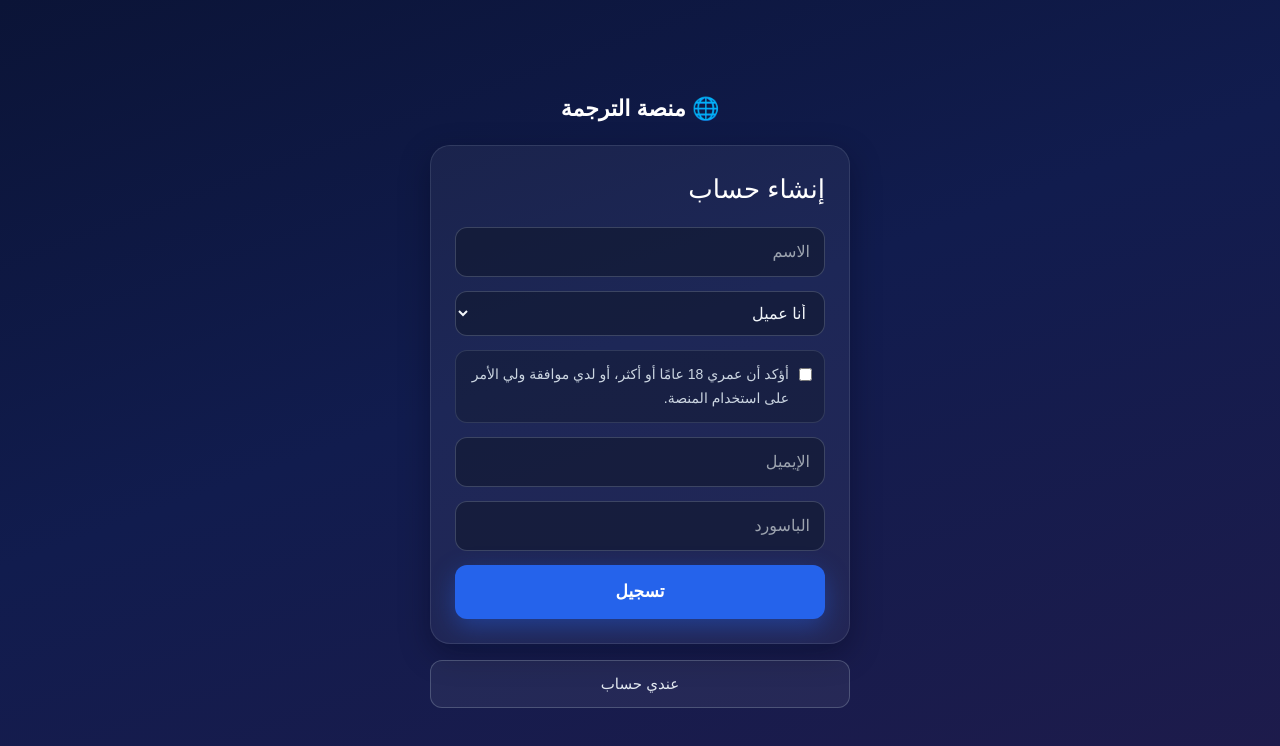
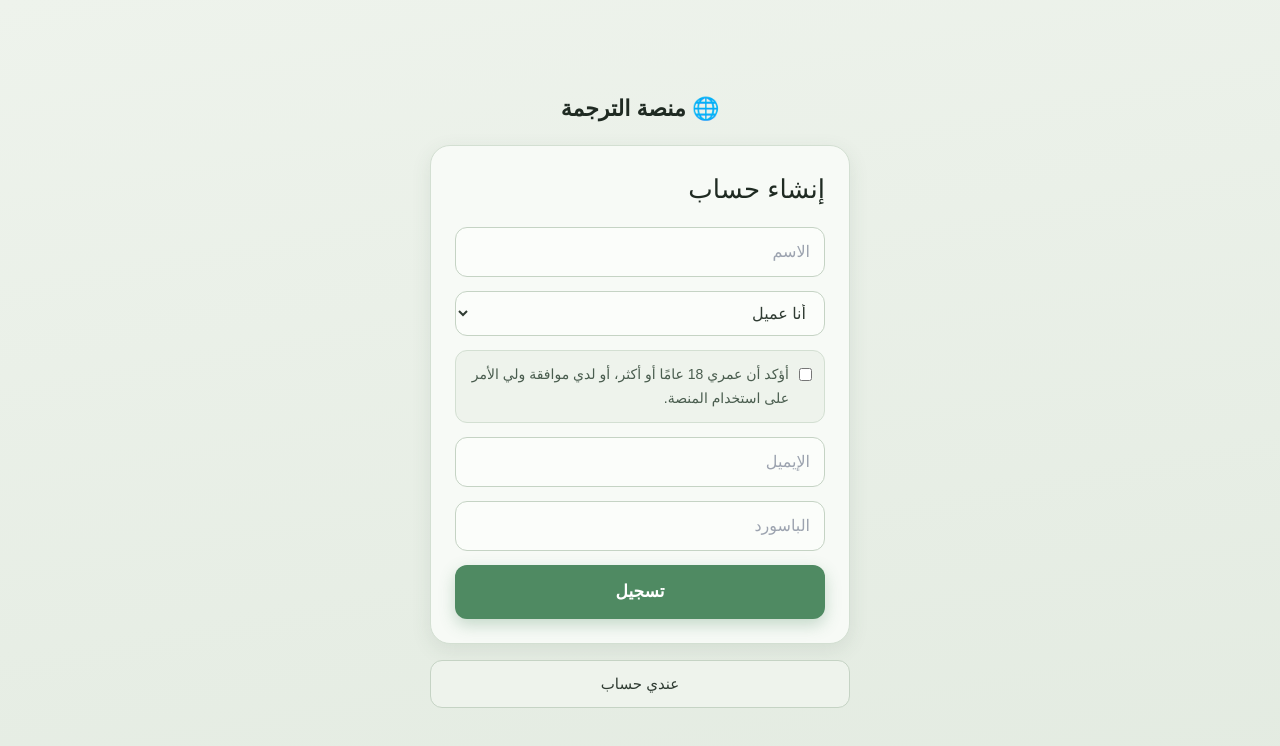
Before and after one commit to nayela238-arch/stackblitz-starters-aekd3hik, a Next.js app: page /login in a window 1280 px wide. Both pictures are taken after a click on the button "معنديش حساب". Shown: the top 746 px of the page. Built offline with nearby package versions, Linux system fonts and the light colour scheme; no server answers.

Commit message:
Update page.js

```diff
--- a/app/login/page.js
+++ b/app/login/page.js
@@ -51,9 +51,9 @@ export default function Login() {
     boxSizing: 'border-box',
     padding: '12px 14px',
     borderRadius: 12,
-    border: '1px solid rgba(148, 163, 184, 0.3)',
-    background: 'rgba(15, 23, 42, 0.55)',
-    color: '#f1f5f9',
+    border: '1px solid #c5d3c4',
+    background: '#fbfdfa',
+    color: '#2f3b32',
     fontSize: 16,
     fontFamily: 'inherit',
     outline: 'none',
@@ -64,9 +64,8 @@ export default function Login() {
       dir="rtl"
       style={{
         minHeight: '100vh',
-        background:
-          'linear-gradient(160deg, #0b1437 0%, #111c4e 45%, #1e1b4b 100%)',
-        color: '#e2e8f0',
+        background: 'linear-gradient(170deg, #eef3ec 0%, #e3ebe1 100%)',
+        color: '#2f3b32',
         fontFamily: 'Arial, sans-serif',
         padding: '40px 16px',
         display: 'flex',
@@ -81,7 +80,7 @@ export default function Login() {
             display: 'block',
             textAlign: 'center',
             marginBottom: 20,
-            color: '#ffffff',
+            color: '#1f2a22',
             fontSize: 22,
             fontWeight: 800,
             textDecoration: 'none',
@@ -94,12 +93,12 @@ export default function Login() {
           style={{
             padding: 24,
             borderRadius: 20,
-            background: 'rgba(255, 255, 255, 0.05)',
-            border: '1px solid rgba(148, 163, 184, 0.18)',
-            boxShadow: '0 10px 30px rgba(2, 6, 23, 0.35)',
+            background: '#f7faf6',
+            border: '1px solid #d3dfd2',
+            boxShadow: '0 6px 20px rgba(63, 90, 70, 0.10)',
           }}
         >
-          <h1 style={{ margin: '0 0 18px', color: '#ffffff', fontSize: 26 }}>
+          <h1 style={{ margin: '0 0 18px', color: '#1f2a22', fontSize: 26 }}>
             {mode === 'login' ? 'تسجيل الدخول' : 'إنشاء حساب'}
           </h1>
 
@@ -130,11 +129,11 @@ export default function Login() {
                     alignItems: 'flex-start',
                     padding: 12,
                     borderRadius: 12,
-                    background: 'rgba(15, 23, 42, 0.4)',
-                    border: '1px solid rgba(148, 163, 184, 0.2)',
+                    background: '#eef3ec',
+                    border: '1px solid #d3dfd2',
                     fontSize: 14,
                     lineHeight: 1.7,
-                    color: '#cbd5e1',
+                    color: '#4a5d4f',
                     cursor: 'pointer',
                   }}
                 >
@@ -178,13 +177,13 @@ export default function Login() {
                 padding: '14px 20px',
                 borderRadius: 12,
                 border: 'none',
-                background: loading ? '#334155' : '#2563eb',
+                background: loading ? '#a9bdae' : '#4f8a62',
                 color: '#ffffff',
                 fontSize: 17,
                 fontWeight: 700,
                 cursor: loading ? 'default' : 'pointer',
                 fontFamily: 'inherit',
-                boxShadow: loading ? 'none' : '0 8px 24px rgba(37, 99, 235, 0.4)',
+                boxShadow: loading ? 'none' : '0 6px 16px rgba(79, 138, 98, 0.30)',
               }}
             >
               {loading ? 'جاري التنفيذ...' : mode === 'login' ? 'دخول' : 'تسجيل'}
@@ -196,7 +195,7 @@ export default function Login() {
                   margin: 0,
                   fontSize: 14,
                   lineHeight: 1.7,
-                  color: msgError ? '#fca5a5' : '#86efac',
+                  color: msgError ? '#b04a4a' : '#3f7551',
                 }}
               >
                 {msg}
@@ -218,9 +217,9 @@ export default function Login() {
             marginTop: 16,
             padding: '12px 16px',
             borderRadius: 12,
-            border: '1px solid rgba(148, 163, 184, 0.35)',
-            background: 'rgba(255, 255, 255, 0.06)',
-            color: '#e2e8f0',
+            border: '1px solid #c5d3c4',
+            background: '#eef3ec',
+            color: '#2f3b32',
             fontSize: 15,
             cursor: 'pointer',
             fontFamily: 'inherit',
```
